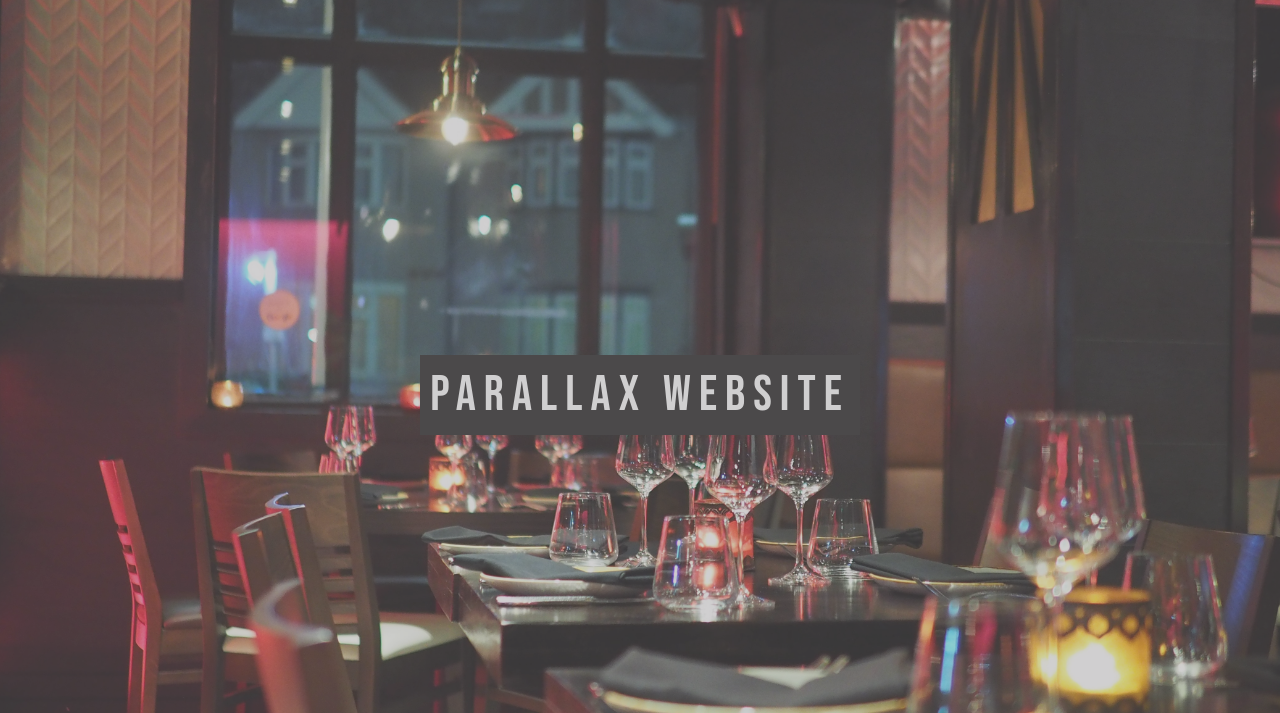
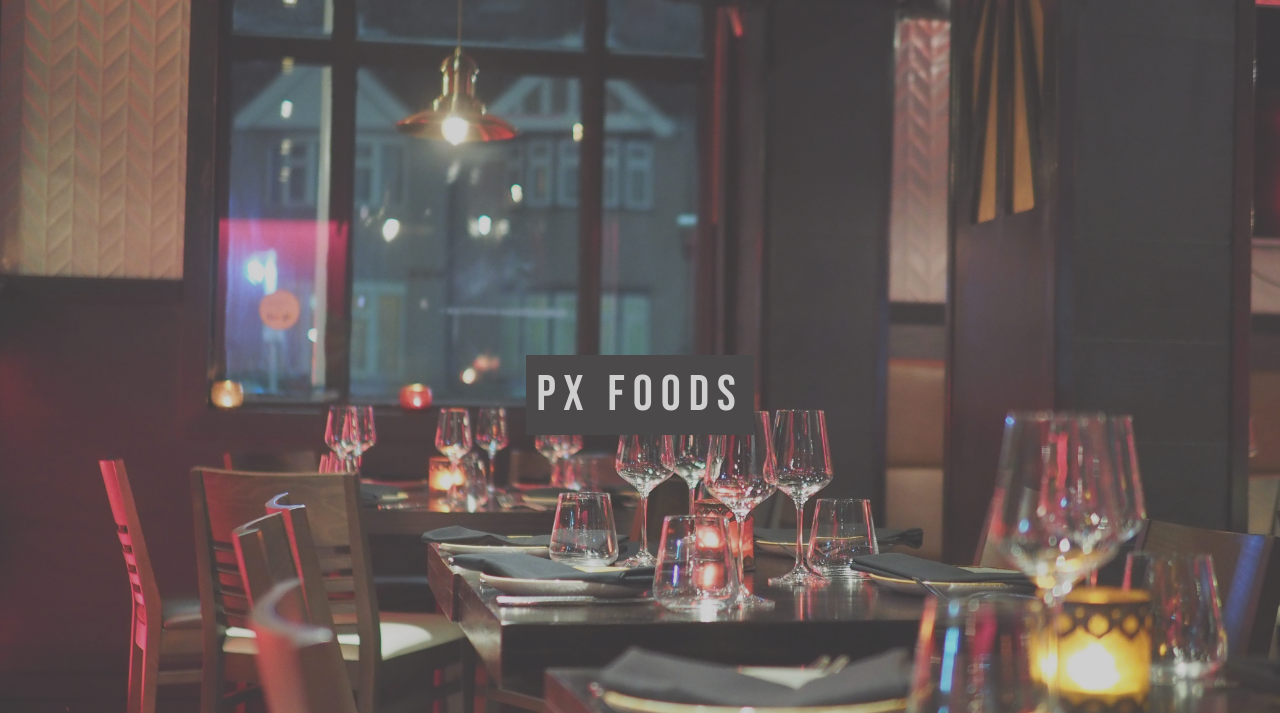
Before and after one commit to spajk00/spajk00.github.io, a plain HTML site: page uppgift2/index.html in a window 1280 px wide. Shown: the part 87-800 px from the top of the page. Drawn offline with nearby package versions, Linux system fonts and the light colour scheme; a script that the page names is missing; files whose address does not match are found by name.

Commit message:
Name change

```diff
--- a/uppgift2/index.html
+++ b/uppgift2/index.html
@@ -41,7 +41,7 @@
 			 <div class="pimg1">
 			    <div class="ptext">
 			      <span class="border">
-			        Parallax Website
+			        Px Foods
 			      </span>
 			    </div>
 			  </div>
```
